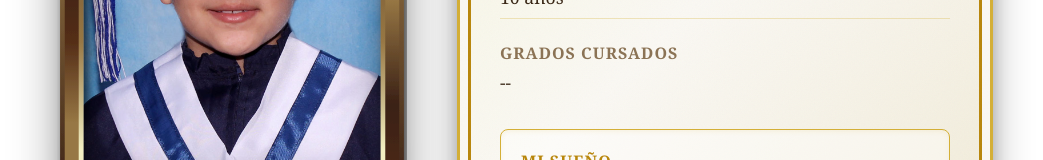
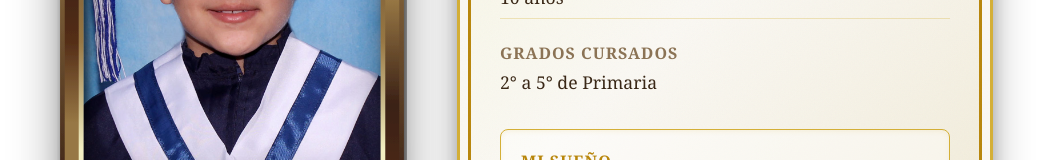
Before and after one commit to juancuellar030/graduationpresentation2025, a plain HTML site: page student24.html in a window 1280 px wide. Shown: the part 339-499 px from the top of the page, without its empty margins (115-1158 px from the left). Drawn offline with Linux system fonts and the light colour scheme.

Commit message:
Update info-value for Grados Cursados

```diff
--- a/student24.html
+++ b/student24.html
@@ -39,7 +39,7 @@
 
                 <div class="info-item">
                     <span class="info-label">Grados Cursados</span>
-                    <span class="info-value">--</span>
+                    <span class="info-value">2° a 5° de Primaria</span>
                 </div>
             </div>
 
```
